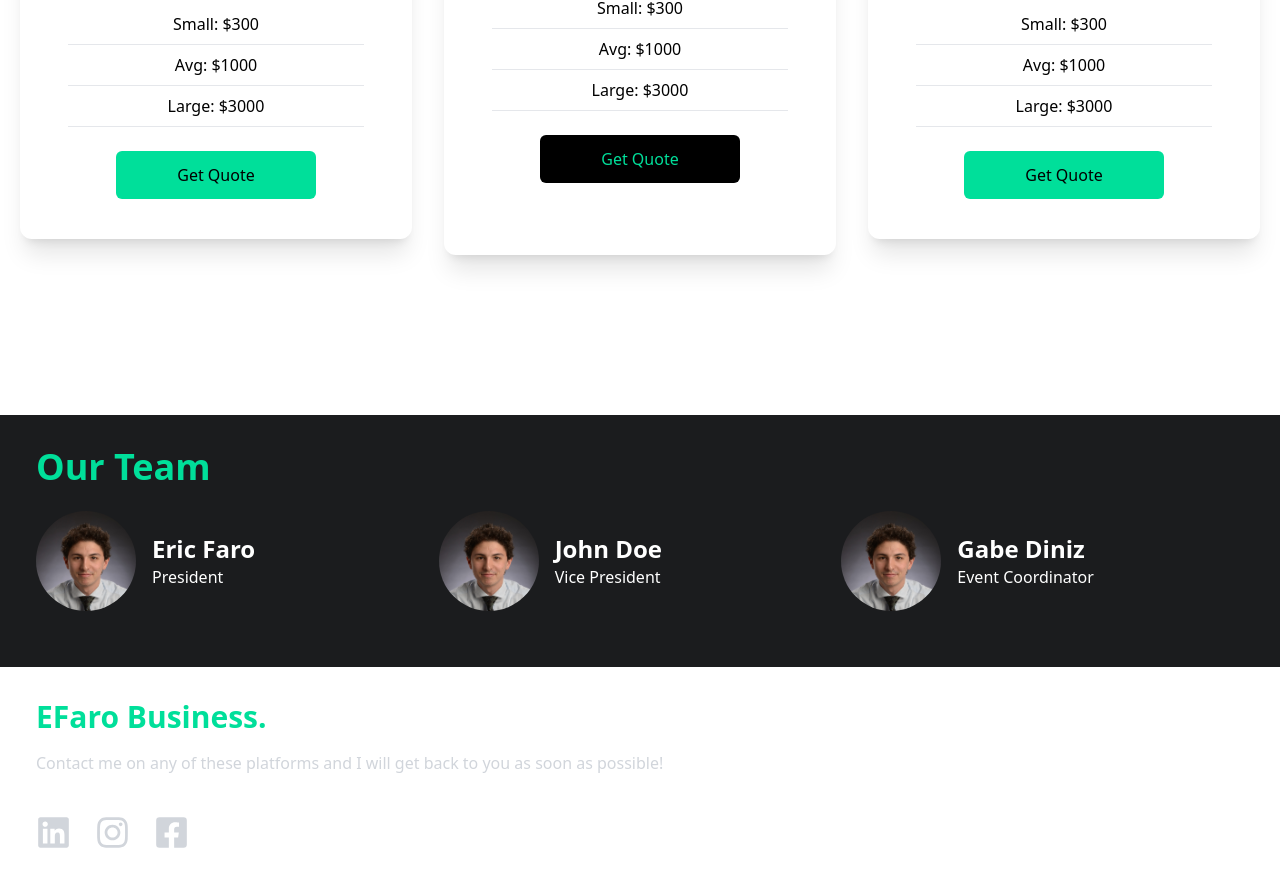
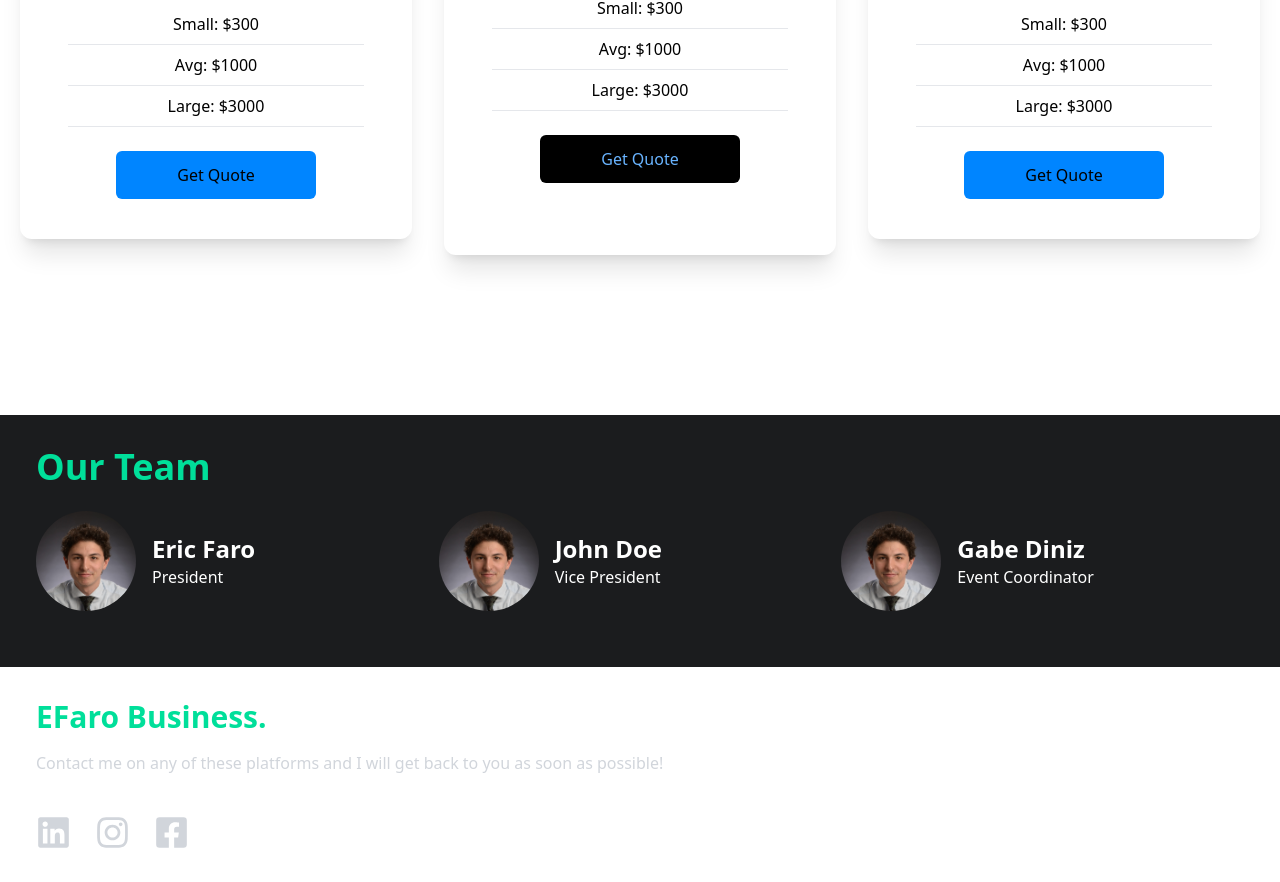
Before and after one commit to GabeDiniz/efaro-business, a React (Create React App) app: page / in a window 1280 px wide. Shown: the part 2054-2936 px from the top of the page. Built offline with nearby package versions, Linux system fonts and the light colour scheme.

Commit message:
Update: card colors

```diff
--- a/src/components/Cards.jsx
+++ b/src/components/Cards.jsx
@@ -21,7 +21,7 @@ const Cards = () => {
             <p className="py-2 border-b mx-8">Avg: $1000</p>
             <p className="py-2 border-b mx-8">Large: $3000</p>
           </div>
-          <button className="bg-[#00df9a] w-[200px] rounded-md font-medium mx-auto my-6 px-6 py-3 text-black">
+          <button className="bg-accentLight w-[200px] rounded-md font-medium mx-auto my-6 px-6 py-3 text-black">
             Get Quote
           </button>
         </div>
@@ -39,7 +39,7 @@ const Cards = () => {
             <p className="py-2 border-b mx-8">Avg: $1000</p>
             <p className="py-2 border-b mx-8">Large: $3000</p>
           </div>
-          <button className="bg-black w-[200px] rounded-md font-medium mx-auto my-6 px-6 py-3 text-[#00df9a]">
+          <button className="bg-black w-[200px] rounded-md font-medium mx-auto my-6 px-6 py-3 text-accent">
             Get Quote
           </button>
         </div>
@@ -57,7 +57,7 @@ const Cards = () => {
             <p className="py-2 border-b mx-8">Avg: $1000</p>
             <p className="py-2 border-b mx-8">Large: $3000</p>
           </div>
-          <button className="bg-[#00df9a] w-[200px] rounded-md font-medium mx-auto my-6 px-6 py-3 text-black">
+          <button className="bg-accentLight w-[200px] rounded-md font-medium mx-auto my-6 px-6 py-3 text-black">
             Get Quote
           </button>
         </div>
```
